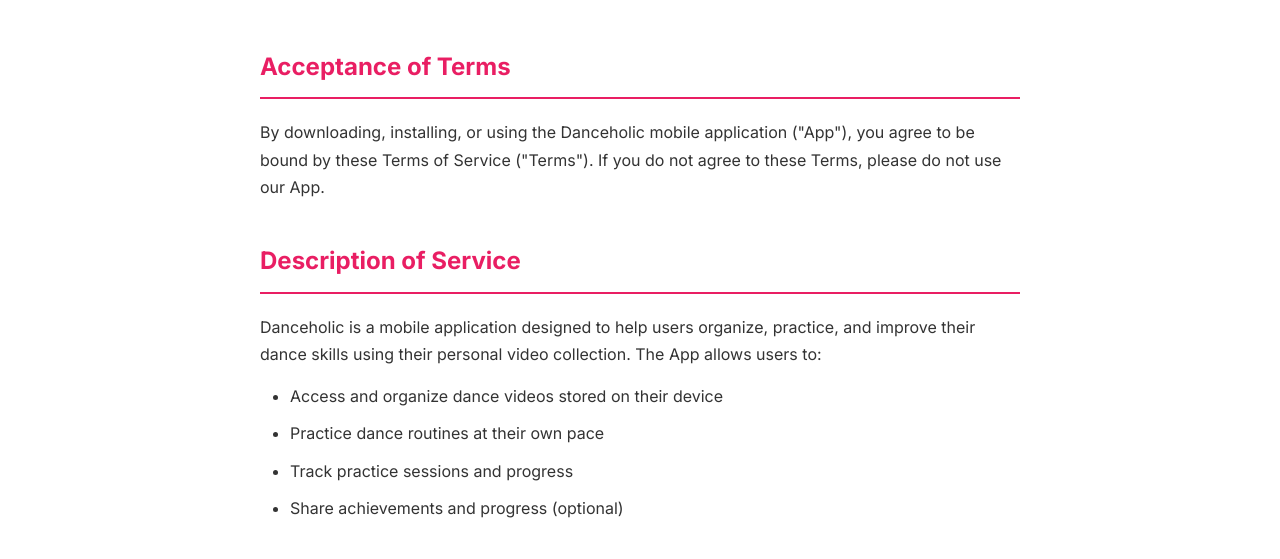
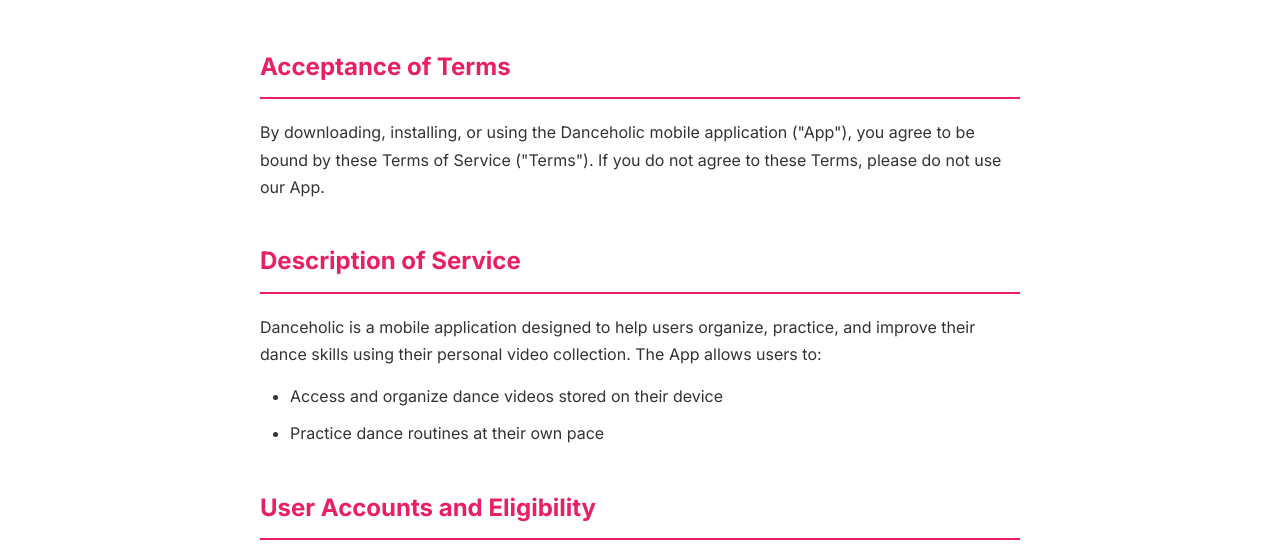
Before and after one commit to ji3g4kami/Danceholic-support-website, a plain HTML site: page terms.html in a window 1280 px wide. Shown: the part 213-772 px from the top of the page. Drawn offline with Linux system fonts and the light colour scheme.

Commit message:
remove unsupported feature

```diff
--- a/terms.html
+++ b/terms.html
@@ -48,8 +48,6 @@
                         <ul>
                             <li>Access and organize dance videos stored on their device</li>
                             <li>Practice dance routines at their own pace</li>
-                            <li>Track practice sessions and progress</li>
-                            <li>Share achievements and progress (optional)</li>
                         </ul>
                     </section>
 
```
